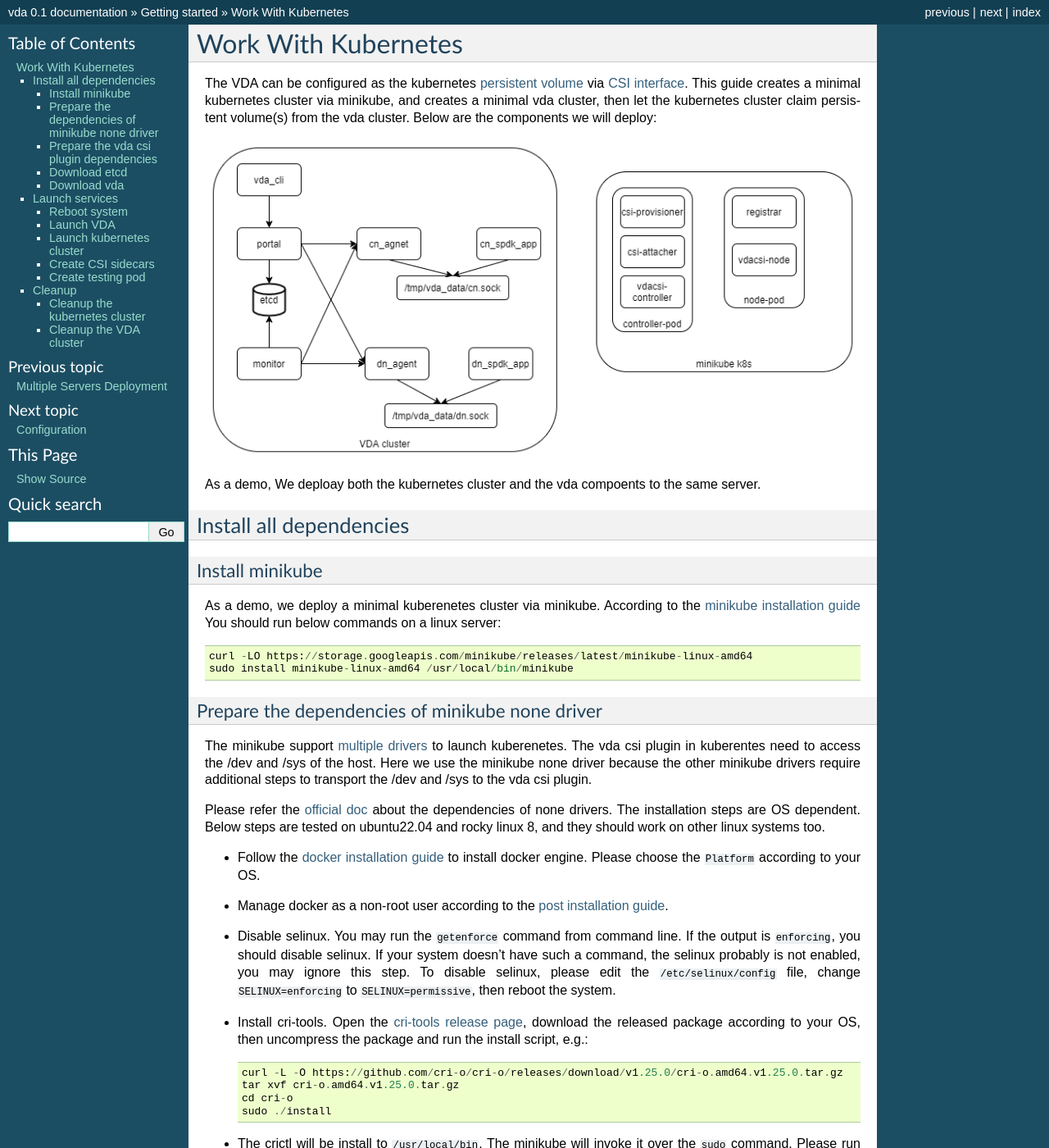
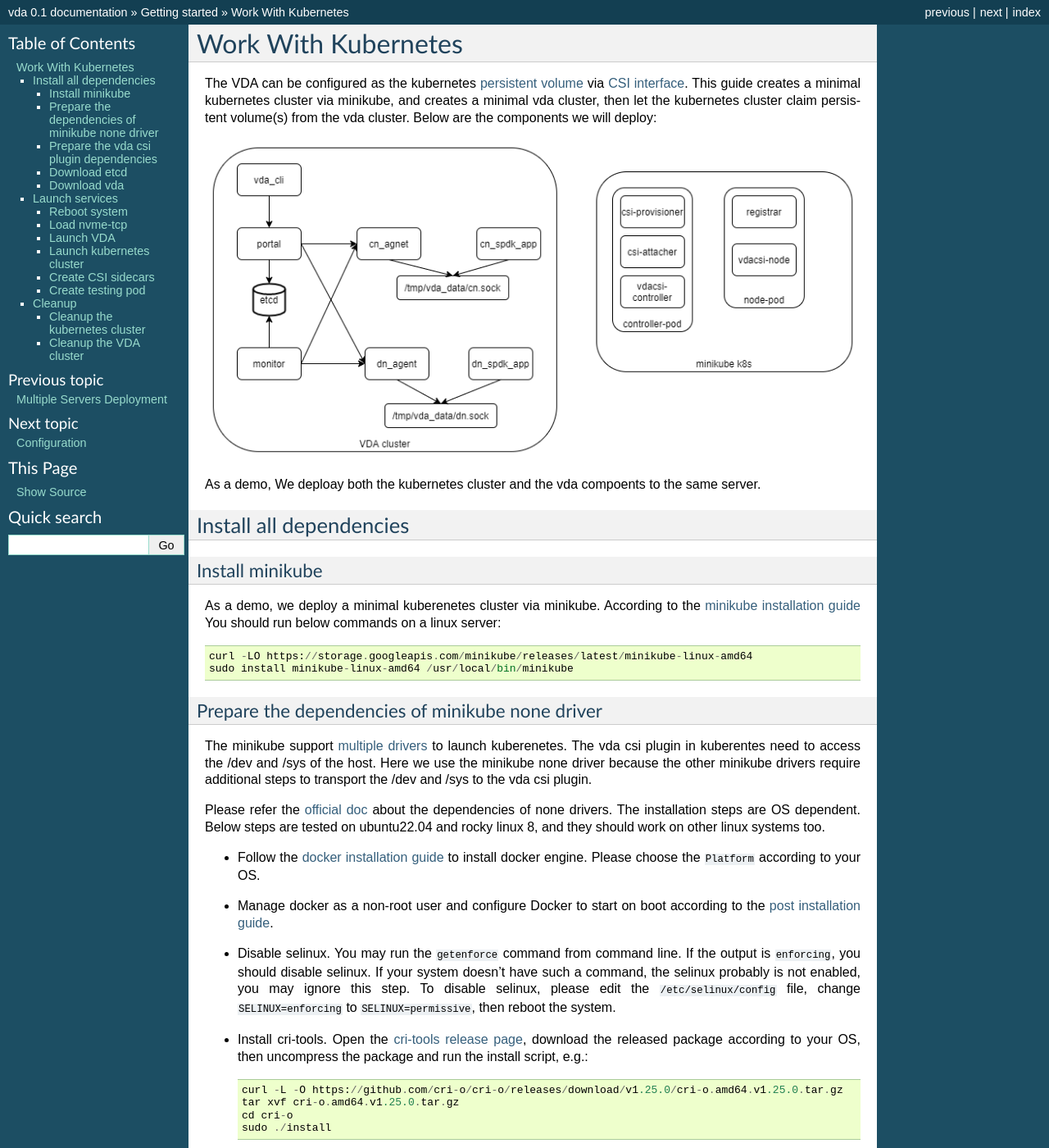
Before and after one commit to virtual-disk-array/vda_doc, a Sphinx documentation site: the page built from source/WorkWithKubernetes.rst, in a window 1280 px wide and 1400 px high. Shown: the whole window at 82% size. Built offline with Sphinx 7.4.7, drawn with Linux system fonts in a browser that asks for light colours; some of the changed text lies outside the part shown.

```diff
--- a/source/DevelopmentEnvironment.rst
+++ b/source/DevelopmentEnvironment.rst
@@ -78,3 +79,8 @@
   Finally you can run the ``make`` command to compile VDA::
 
     make
+
+* Instal ``gh`` and zip (optinal).
+
+  We need github cli ``gh`` to make a release. Find the package from
+  the `gh release page <https://github.com/cli/cli/releases/latest>`_
--- a/source/WorkWithKubernetes.rst
+++ b/source/WorkWithKubernetes.rst
@@ -44,7 +44,8 @@
   to install docker engine. Please choose the ``Platform`` according
   to your OS.
 
-* Manage docker as a non-root user according to the `post installation guide <https://docs.docker.com/engine/install/linux-postinstall/>`_.
+* Manage docker as a non-root user and configure Docker to start on
+  boot according to the `post installation guide <https://docs.docker.com/engine/install/linux-postinstall/>`_.
 
 * Disable selinux. You may run the ``getenforce`` command from command
   line. If the output is ``enforcing``, you should disable selinux. If your
@@ -119,6 +119,12 @@
 services::
 
   sudo reboot
+
+Load nvme-tcp
+^^^^^^^^^^^^^
+Make sure the nvme-tcp kernel module is loaded::
+
+  sudo modprobe nvme-tcp
 
 Launch VDA
 ^^^^^^^^^^
```
Also changed, not shown: other parts of source/DevelopmentEnvironment.rst (+1 -0 lines), other parts of source/WorkWithKubernetes.rst (+0 -1 lines).
